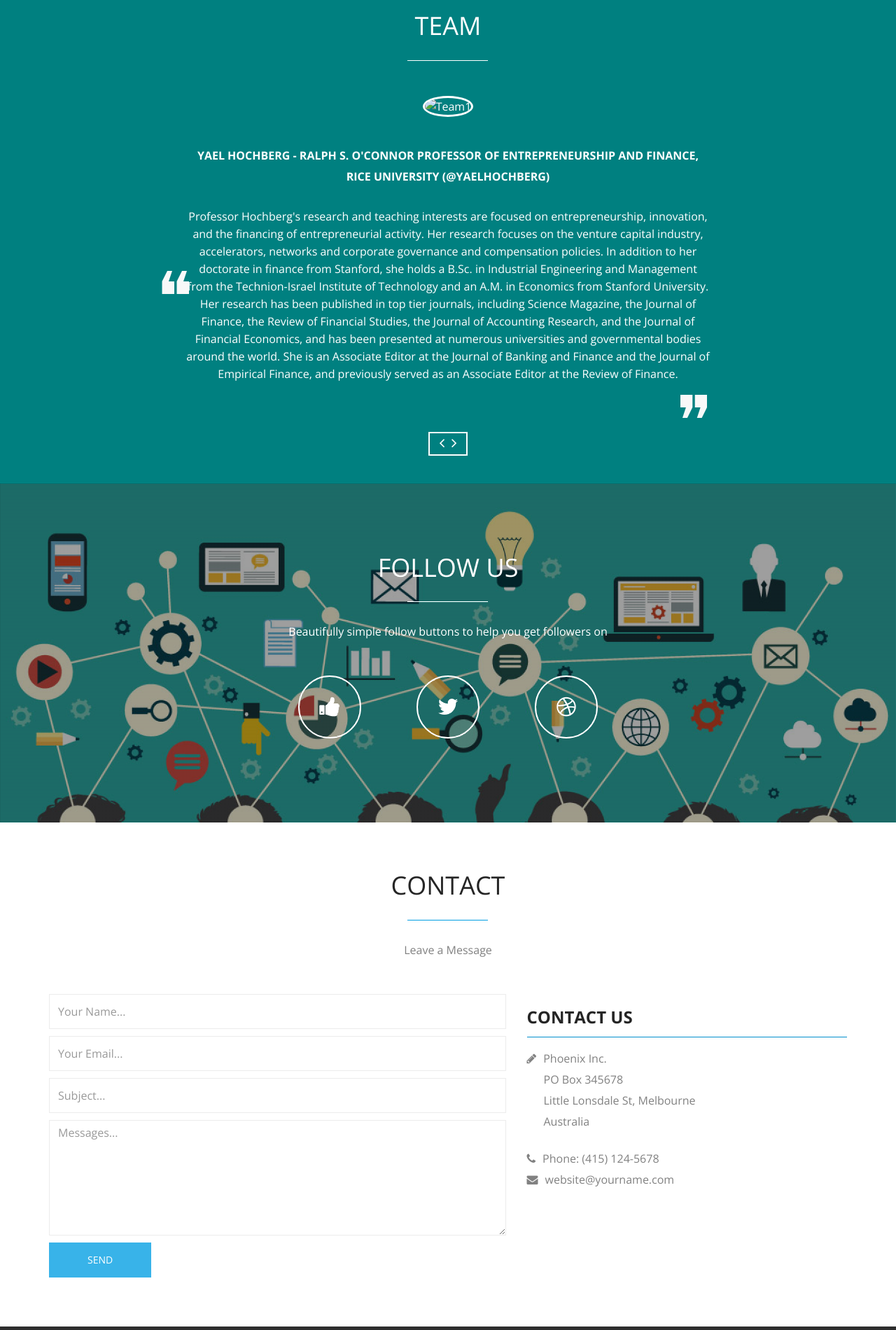
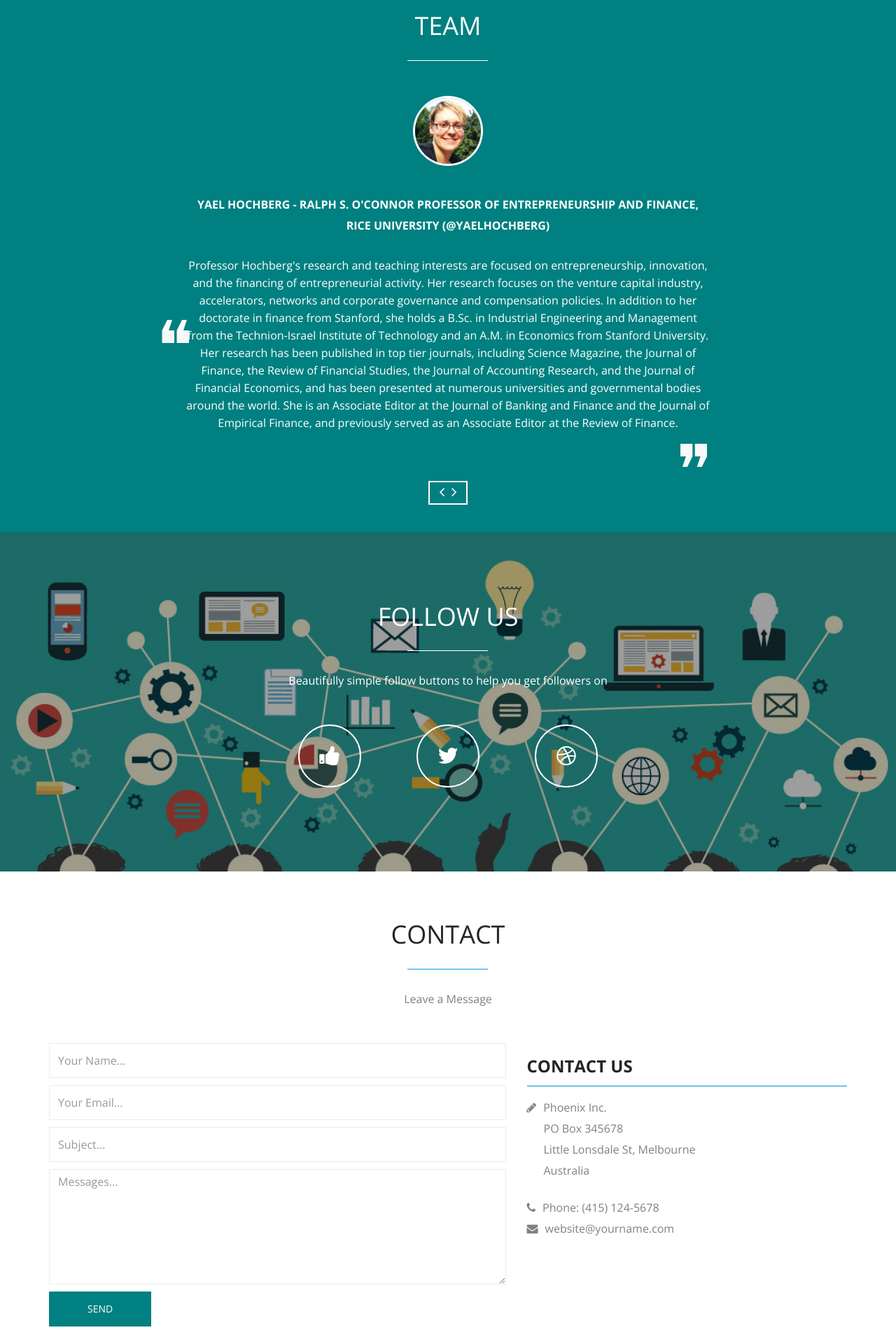
Before and after one commit to E6S/MarketingRA_D1, a plain HTML site: page index.html in a window 1280 px wide. Shown: the part 1840-3740 px from the top of the page at 70% size. Drawn offline with nearby package versions, Linux system fonts and the light colour scheme; some packages are replaced by stand-ins of ours.

Commit message:
Added images + Icons Updated

```diff
--- a/css/main.css
+++ b/css/main.css
@@ -65,7 +65,7 @@ main > section {
 }
 
 .btn-blue {
-    background-color: rgba(0,158,227, 0.78);
+    background-color: teal;
     box-shadow: 0 -2px 0 rgba(0, 0, 0, 0.15) inset;
     padding: 15px 55px;
     color: #fff;
--- a/index.html
+++ b/index.html
@@ -228,7 +228,7 @@
 
 							<div id="testimonial" class=" wow animated fadeInUp">
 								<div class="testimonial-item text-center">
-									<img src="" alt="Team1">
+									<img src="img/hochberg.jpg" alt="Team1">
 									<div class="clearfix">
 										<span>Yael Hochberg - Ralph S. O'Connor Professor of Entrepreneurship and Finance, Rice University (@yaelhochberg)</span>
 										<p>Professor Hochberg's research and teaching interests are focused on entrepreneurship, innovation, and the financing of entrepreneurial activity.
@@ -241,7 +241,7 @@
 									</div>
 								</div>
 								<div class="testimonial-item text-center">
-									<img src="" alt="Team1">
+									<img src="img/fehder.jpg" alt="Team1">
 									<div class="clearfix">
 										<span>Dan Fehder - Assistant Professor of Management and Organization, USC (@dfehder)</span>
 										<p>Dan is an Assistant Professor of Management and Organizations at University
```
Also changed, not shown: img/fehder.jpg (added), img/hochberg.jpg (added).
